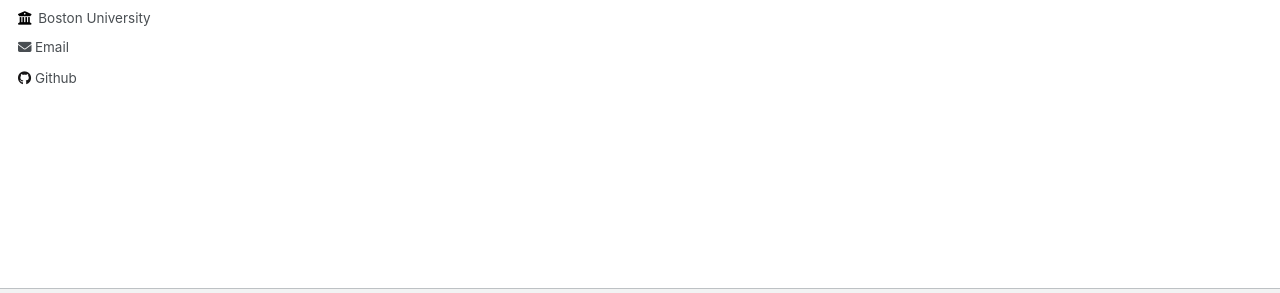
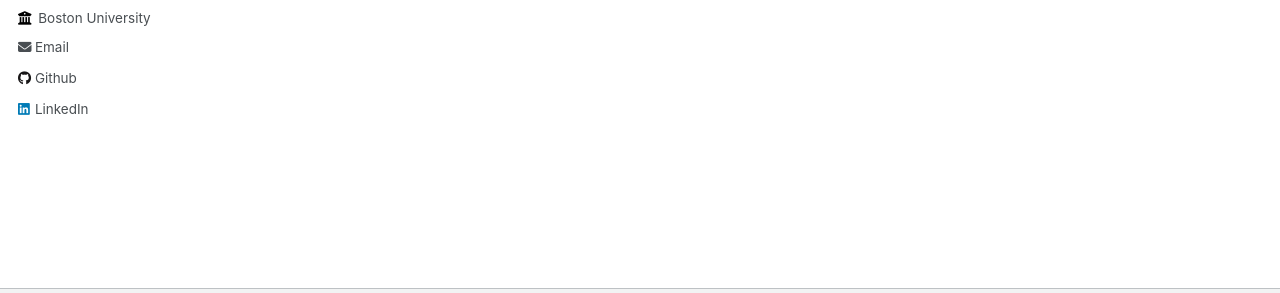
Before and after one commit to qifan-han/qifan-han.github.io, a Jekyll site: the page built from _pages/about.md, in a window 1280 px wide. Shown: the part 456-749 px from the top of the page. Built offline with Jekyll 4.4.1, drawn with Linux system fonts in a browser that asks for light colours.

Commit message:
Update _config.yml

```diff
--- a/_config.yml
+++ b/_config.yml
@@ -12,7 +12,7 @@ title                    : "QIFAN HAN"
 title_separator          : "-"
 name                     : &name "Qifan Han"
 description              : &description "personal description"
-url                      : https://qifan-han.github.io # the base hostname & protocol for your site e.g. "https://mmistakes.github.io"
+url                      : https://qifan-han.github.io # the base hostname & protocol for your site e.g. "https://qifan-han.github.io"
 baseurl                  : "" # the subpath of your site, e.g. "/blog"
 repository               : "qifan-han/qifan-han.github.io"
 
@@ -57,7 +57,7 @@ author:
   keybase          : # Username
   instagram        : # Username
   lastfm           : # Username
-  linkedin         : # Username
+  linkedin         : "qifan-han-590434a0"
   mastodon         : # URL
   medium           : # URL
   pinterest        : # Username
```
